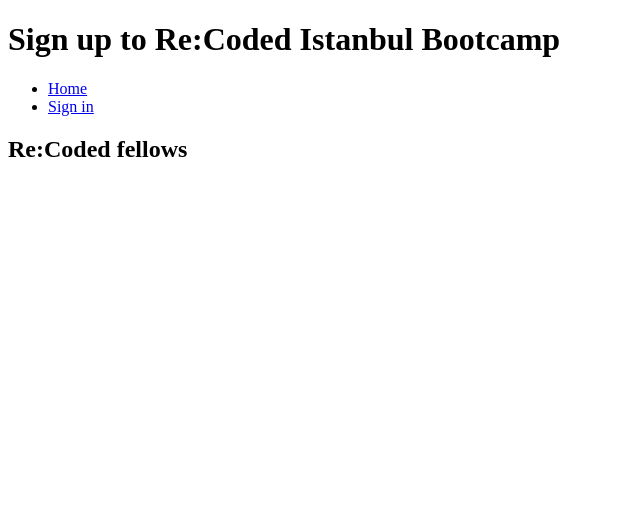
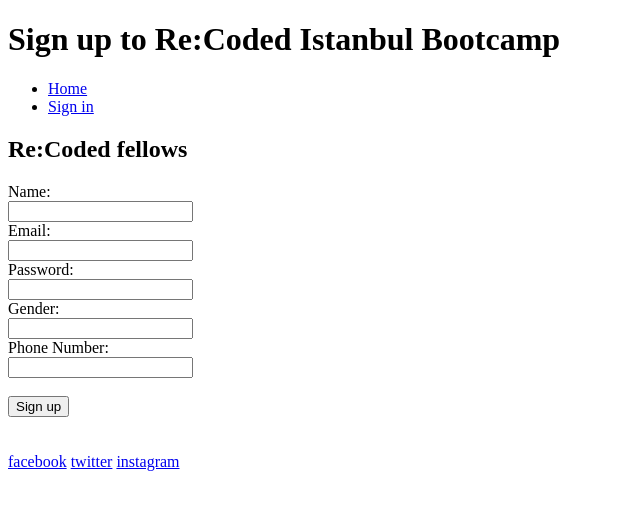
Before and after one commit to bsurmen/fellows, a plain HTML site: page sign_up.html in a window 1280 px wide. Shown: the whole page, without its empty margins (0-640 px from the left). Drawn offline with Linux system fonts and the light colour scheme.

Commit message:
Finish sign_up.html

```diff
--- a/sign_up.html
+++ b/sign_up.html
@@ -24,9 +24,28 @@
           <h2>
             Re:Coded fellows
           </h2>
-          <form action=""></form>
+          <form action="">
+            Name:<br />
+            <input type="text" name="name" /><br />
+            Email:<br />
+            <input type="text" name="email" /><br />
+            Password:<br />
+            <input type="password" name="password" /><br />
+            Gender:<br />
+            <input type="text" name="gender" /><br />
+            Phone Number:<br />
+            <input type="number" name="number" /><br /><br />
+            <input type="submit" value="Sign up" />
+          </form>
         </section>
       </main>
     </header>
+    <br><br>
+    <footer>
+        <a href="https://www.facebook.com/recodedofficial/">facebook</a>
+        <a href="https://twitter.com/recodedofficial?lang=en">twitter</a>
+        <a href="https://www.instagram.com/recodedofficial/?hl=en">instagram</a>
+      </footer>
+    </footer>
   </body>
 </html>
```
